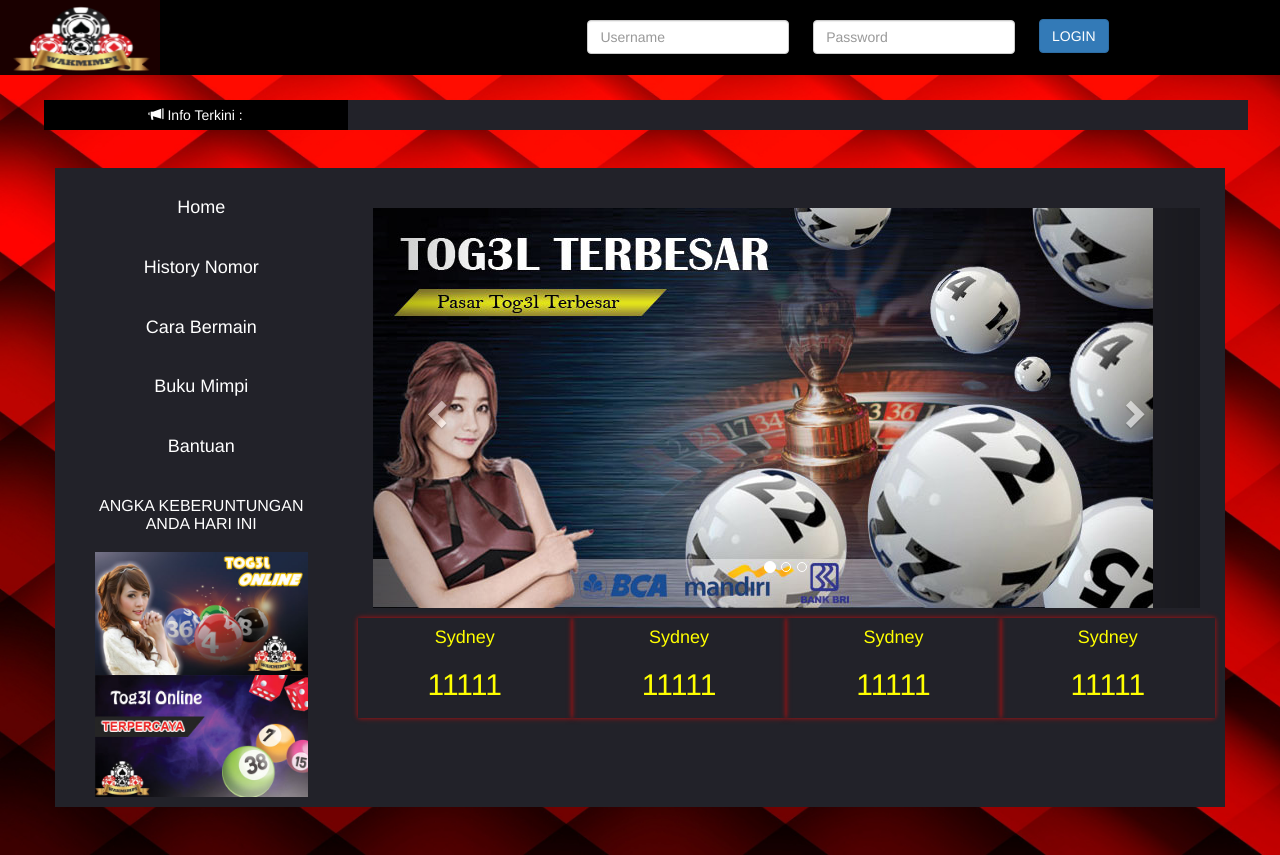
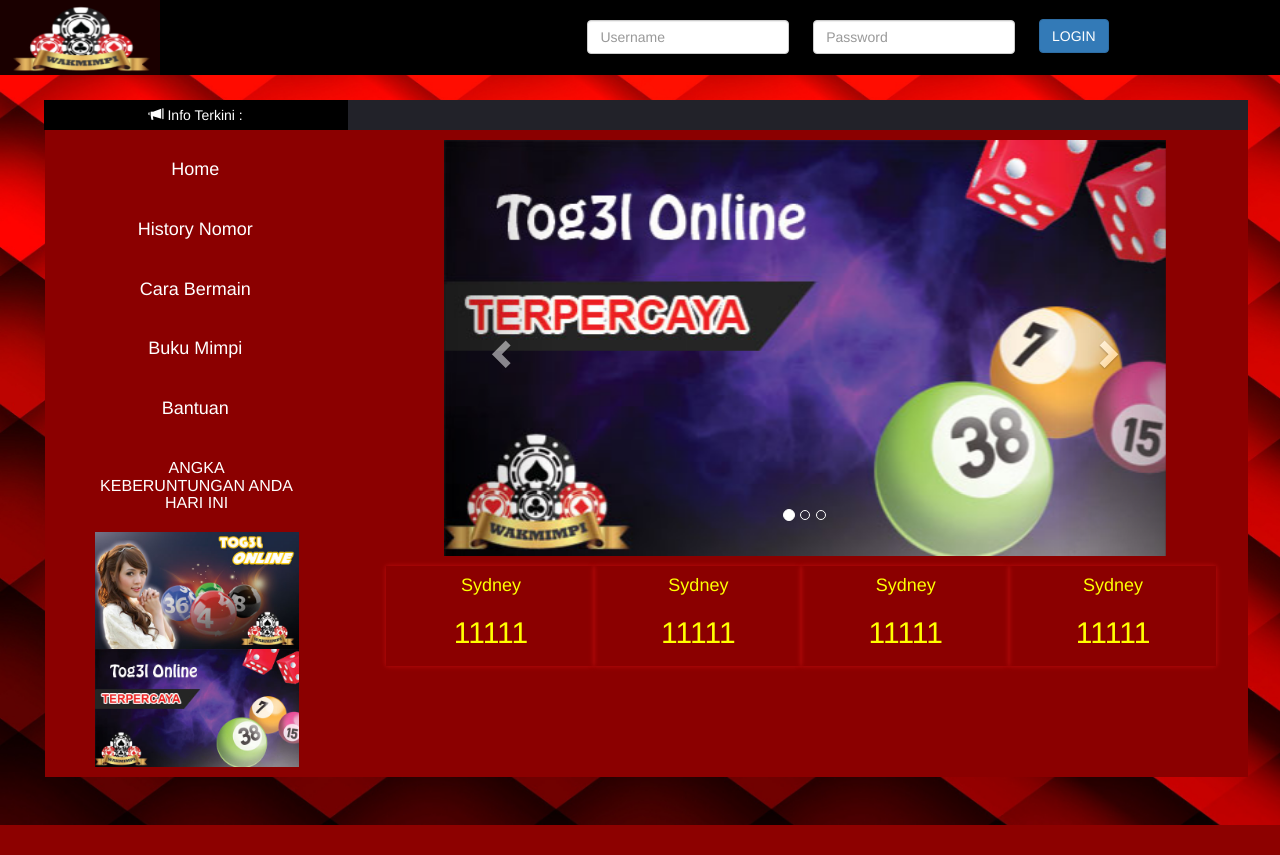
Before and after one commit to winargo/wakmimpi, a PHP site: page / in a window 1280 px wide. After the commit the page ends 825 px from the top, so only its background shows below. Run offline with PHP 8.4, Linux system fonts and the light colour scheme; some libraries are stand-ins or nearby versions.

Commit message:
3/17/2018

```diff
--- a/css/default.css
+++ b/css/default.css
@@ -83,21 +83,21 @@
     background: rgba(255, 255, 255, 0);
 }
 .left-nav {
-    background: #222229;
+    background: #8b0000;
     padding: 10px;
     height: auto;
 
 }
 .conts {
-    background: #222229;
+    background: #8b0000;
 }
 .content-wrap {
-    background: #222229;
+    background: #8b0000;
     padding: 10px;
     height: auto;
 }
 .cont {
-    margin-top: 20px;
+    margin-top: -19px;
 }
 .img-slide {
     margin-top: 30px;
@@ -129,7 +129,7 @@
     font-size: 16px;
 }
 .menu:hover {
-    background: red;
+    background: #4d0000;
     font-weight: 100;
     cursor: pointer;
 }
@@ -263,3 +263,7 @@
     color:#fff;
     border:0px;
 }
+.container{
+    width: 94%;
+    margin-left: 3.5%;
+}
--- a/index.php
+++ b/index.php
@@ -6,6 +6,8 @@
 
       <link rel="stylesheet" href="css/main-header.css">
       <link rel="stylesheet" href="css/default.css">
+     <meta name="viewport" content="width=device-width, initial-scale=1">
+
 
 
        <title>Wakmimpi : Situs Agen Judi Togel Online Singapore Terpercaya</title>
@@ -65,7 +67,9 @@
                         </div>
                         <div class="col-md-9 content-wrap">
                         <div class="container">
-                            <div id="myCarousel" class="carousel slide img-slide" data-ride="carousel">
+
+                            <div class="container">
+                              <div id="myCarousel" class="carousel slide" data-ride="carousel">
                                 <!-- Indicators -->
                                 <ol class="carousel-indicators">
                                   <li data-target="#myCarousel" data-slide-to="0" class="active"></li>
@@ -73,10 +77,18 @@
                                   <li data-target="#myCarousel" data-slide-to="2"></li>
                                 </ol>
 
-                            <!-- Wrapper for    slides -->
+                                <!-- Wrapper for slides -->
                                 <div class="carousel-inner">
                                   <div class="item active">
-                                <img src="./Images/main_baner.jpg" alt="Los Angeles">
+                                    <img src="Images/banner.jpg" alt="Los Angeles" style="width:100%;">
+                                  </div>
+
+                                  <div class="item">
+                                    <img src="Images/banner2.jpg" alt="Chicago" style="width:100%;">
+                                  </div>
+
+                                  <div class="item">
+                                    <img src="Images/main_baner.jpg" alt="New york" style="width:100%;">
                                   </div>
                                 </div>
 
@@ -90,6 +102,37 @@
                                   <span class="sr-only">Next</span>
                                 </a>
                               </div>
+                            </div>
+
+
+
+              <!--              <div id="myCarousel" class="carousel slide img-slide" data-ride="carousel">
+
+                            <ol class="carousel-indicators">
+                                <li data-target="#myCarousel" data-slide-to="0" class="active"></li>
+                                <li data-target="#myCarousel" data-slide-to="1"></li>
+                                <li data-target="#myCarousel" data-slide-to="2"></li>
+                            </ol>
+
+                            <div class="carousel-inner">
+                                <div class="item active">
+                                <img src="./Images/main_baner.jpg" alt="Los Angeles">
+                                </div>
+                            </div>
+
+                            <div class="carousel-inner">
+                                <div class="item">
+                                <img src="./Images/main_baner.jpg" alt="Los Angeles">
+                                </div>
+                            </div>
+
+                            <div class="carousel-inner">
+                                <div class="item">
+                                <img src="./Images/main_baner.jpg" alt="Los Angeles">
+                                </div>
+                            </div>
+                            </div>
+                            -->
                             <div class="row card-sect">
                                 <div class="col-md-3 cards">
                                     <div class="container">
```
Also changed, not shown: history.php (added), js/deafult.js (added), support.php (added). Lines whose indentation alone changed are shown as unchanged.
